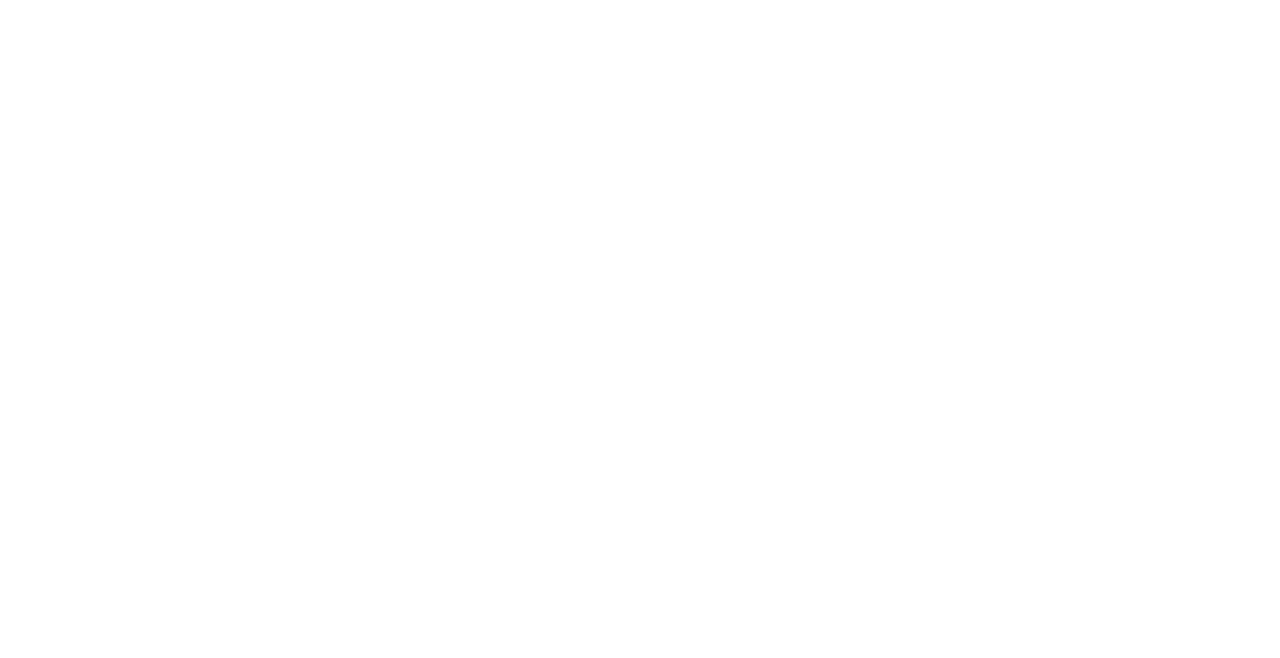
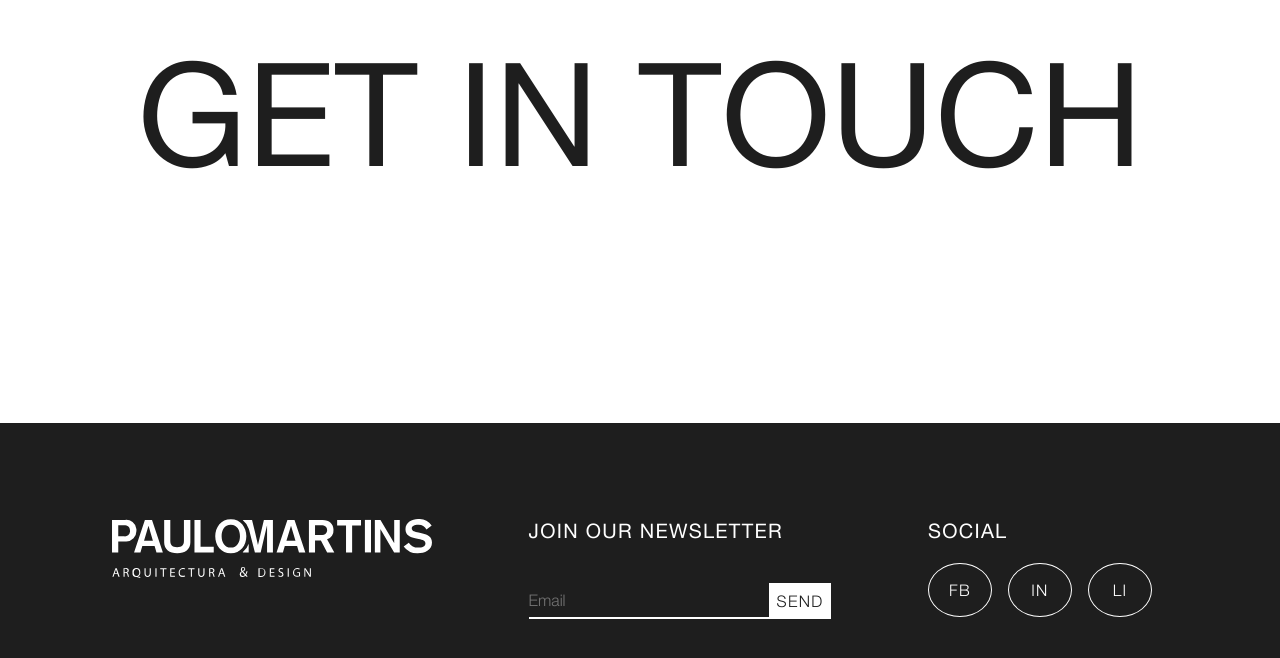
Before and after one commit to alexpinho/paulomartins, a React (Create React App) app: page / in a window 1280 px wide. Shown: the part 5586-6244 px from the top of the page. Before the commit the page ends 5132 px from the top, so only its background shows below. Built offline with nearby package versions, Linux system fonts and the light colour scheme; the HTML template or start-up script is replaced by a standard one.

Commit message:
home contact + footer start

```diff
--- /dev/null
+++ b/src/Pages/Components/Footer/Footer.js
@@ -0,0 +1,42 @@
+import React from 'react';
+import { useTranslation } from "react-i18next";
+
+function Footer (){
+    const { i18n } = useTranslation();
+
+    const openInNewTab = (url) => {
+        const newWindow = window.open(url, '_blank', 'noopener,noreferrer')
+        if (newWindow) newWindow.opener = null
+      }
+
+    return (
+      <div className="footer">
+            <img src="images/logo-white.svg" className="footer-logo" alt="" />
+
+            <form className="footer-form-newsletter" onSubmit="">
+                <div className="footer-text text"> JOIN OUR NEWSLETTER </div>
+                <div className="footer-form-newsletter-area">
+                <input type="email" className="footer-form-newsletter-input " placeholder="Email"/>
+                <button type="submit" className="footer-form-newsletter-button text-note"> SEND </button>
+                </div>
+            </form>
+
+            <div className="footer-social">
+                <div className="footer-text text"> SOCIAL </div>
+                <ul className="footer-social-area">
+                    <li className="footer-social-area-elements">
+                    <a href='https://www.facebook.com/PAULOMARTINSARQDESIGN/' className="footer-social-area-elements-text text-note" rel="noopener noreferrer" target="_blank">FB</a>
+                    </li>
+                    <li className="footer-social-area-elements">
+                    <a href='https://www.instagram.com/paulomartinsarqdesign' className="footer-social-area-elements-text text-note" rel="noopener noreferrer" target="_blank">IN</a>
+                    </li>
+                    <li className="footer-social-area-elements">
+                    <a  href="https://www.linkedin.com/company/paulo-martins-arquitectura-&-design/" className="footer-social-area-elements-text text-note" rel="noopener noreferrer" target="_blank">LI </a>
+                    </li>
+                </ul>
+            </div>
+      </div>
+  );
+};
+
+export default Footer;
--- a/src/Pages/Components/Navbar/Navbar.js
+++ b/src/Pages/Components/Navbar/Navbar.js
@@ -1,7 +1,5 @@
 import React from 'react';
 import { useTranslation } from "react-i18next";
-
-
 
 function Navbar (){
   const { i18n } = useTranslation();
--- a/src/Pages/Components/layout.js
+++ b/src/Pages/Components/layout.js
@@ -1,12 +1,14 @@
 import React from 'react';
 import PropTypes from 'prop-types';
 import Navbar from './Navbar/Navbar';
+import Footer from './Footer/Footer';
 
 const Layout = ({ children }) => {
   return (
     <div className="Layout">
       <Navbar/>
       {children}
+      <Footer/>
     </div>
   );
 };
--- a/src/Pages/home.js
+++ b/src/Pages/home.js
@@ -123,8 +123,30 @@
                 image="images/european_awards-2020.png"
                 title={t("card-award-title-4")}
                 date={t("card-award-date-4")}/>
+
+              <CardAward
+                image="images/architizer-2021.png"
+                title={t("card-award-title-1")}
+                date={t("card-award-date-1")}/>
+              <CardAward
+                image="images/refurbishment-2020.png"
+                title={t("card-award-title-2")}
+                date={t("card-award-date-2")}/>
+              <CardAward
+                image="images/honorable_mention-beiramarhouse.png"
+                title={t("card-award-title-3")}
+                date={t("card-award-date-3")}/>
+              <CardAward
+                image="images/european_awards-2020.png"
+                title={t("card-award-title-4")}
+                date={t("card-award-date-4")}/>
+          </div>
         </div>
 
+        <div className="home-contact">
+            <div className="row center-xs">
+                <div className="big-title-Regular home-contact-text">{t("contact-title-1")}</div>
+            </div>
         </div>
 
 
--- a/src/locales/en.json
+++ b/src/locales/en.json
@@ -37,7 +37,9 @@
         "card-award-title-3": "Palmarés technal 2019 honorable mention - Beira Mar House",
         "card-award-date-3": "December 2020",
         "card-award-title-4": "European property awards - architecture",
-        "card-award-date-4": "December 2020"
+        "card-award-date-4": "December 2020",
+
+        "contact-title-1": "Get in touch"
 
 
     }
--- a/src/locales/pt.json
+++ b/src/locales/pt.json
@@ -37,6 +37,8 @@
         "card-award-title-3": "Palmarés technal 2019 menção honrosa - Beira Mar casa",
         "card-award-date-3": "Dezembro 2020",
         "card-award-title-4": "European property awards - architecture",
-        "card-award-date-4": "Dezembro 2020"
+        "card-award-date-4": "Dezembro 2020",
+
+        "contact-title-1": "Entra em contacto"
     }
 }
--- /dev/null
+++ b/src/styles/Pages/Components/footer/footer.scss
@@ -0,0 +1,82 @@
+@import "../../../base.scss";
+
+.footer {
+  background-color: $primary-color;
+  display: flex;
+  align-items: flex-start;
+  justify-content: space-between;
+  position: sticky;
+  padding: 6rem 7rem 3rem;
+  z-index: 2;
+
+  &-logo {
+    width: 20rem;
+  }
+
+  &-text {
+    color: $secondary-color;
+    letter-spacing: 0.08rem;
+  }
+
+  &-form-newsletter {
+    &-area {
+      display: flex;
+      margin-top: 2.5rem;
+    }
+
+    &-input {
+      background-color: $primary-color;
+      display: block;
+      text-transform: none;
+      width: 15rem;
+      border: 0;
+      border-bottom: 2px solid $secondary-color;
+
+      font-family: "HelveticaNeue-Light";
+      font-size: 1rem;
+      font-weight: 300;
+      line-height: 1.25rem;
+
+      &:focus,
+      &:active {
+        border-bottom: 2px solid $secondary-color;
+        outline: 0;
+        color: $secondary-color;
+      }
+    }
+
+    &-button {
+      background-color: $secondary-color;
+      color: $primary-color;
+      letter-spacing: 0.08rem;
+      padding: 0.5rem;
+      font-weight: 400;
+      border: 0;
+      cursor: pointer;
+    }
+  }
+
+  &-social {
+    &-area {
+      list-style: none;
+      display: flex;
+      text-align: center;
+      margin-top: 1.25rem;
+
+      &-elements {
+        padding: 1rem;
+        border: 1px solid $secondary-color;
+        border-radius: 100%;
+        width: 4rem;
+        margin-right: 1rem;
+        cursor: pointer;
+
+        &-text {
+          text-decoration: none;
+          color: $secondary-color;
+          letter-spacing: 0.08rem;
+        }
+      }
+    }
+  }
+}
--- a/src/styles/Pages/home.scss
+++ b/src/styles/Pages/home.scss
@@ -47,7 +47,6 @@
 
     &-text {
       width: 70%;
-      word-break: normal;
       margin-top: 14rem;
       margin-bottom: 23rem;
     }
@@ -55,10 +54,11 @@
 
   &-awards {
     border-top: 1px solid $primary-color;
+    padding-bottom: 7rem;
 
     &-intro {
       margin-top: 2rem;
-      padding: 0 7rem;
+      margin: 2rem 7rem 0;
 
       &-left {
         position: absolute;
@@ -83,4 +83,14 @@
       }
     }
   }
+
+  &-contact {
+    border-top: 1px solid $primary-color;
+    padding: 0 7rem;
+
+    &-text {
+      margin-top: 23rem;
+      margin-bottom: 14rem;
+    }
+  }
 }
--- a/src/styles/applications.scss
+++ b/src/styles/applications.scss
@@ -2,6 +2,7 @@
 @import "./flexboxgrid.css";
 
 @import "./Pages/Components/navbar/navbar.scss";
+@import "./Pages/Components/footer/footer.scss";
 
 @import "./Pages/Components/cardProject.scss";
 @import "./Pages/Components/cardAward.scss";
```
Also changed, not shown: public/images/logo-white.svg (added). Lines whose indentation alone changed are shown as unchanged.
